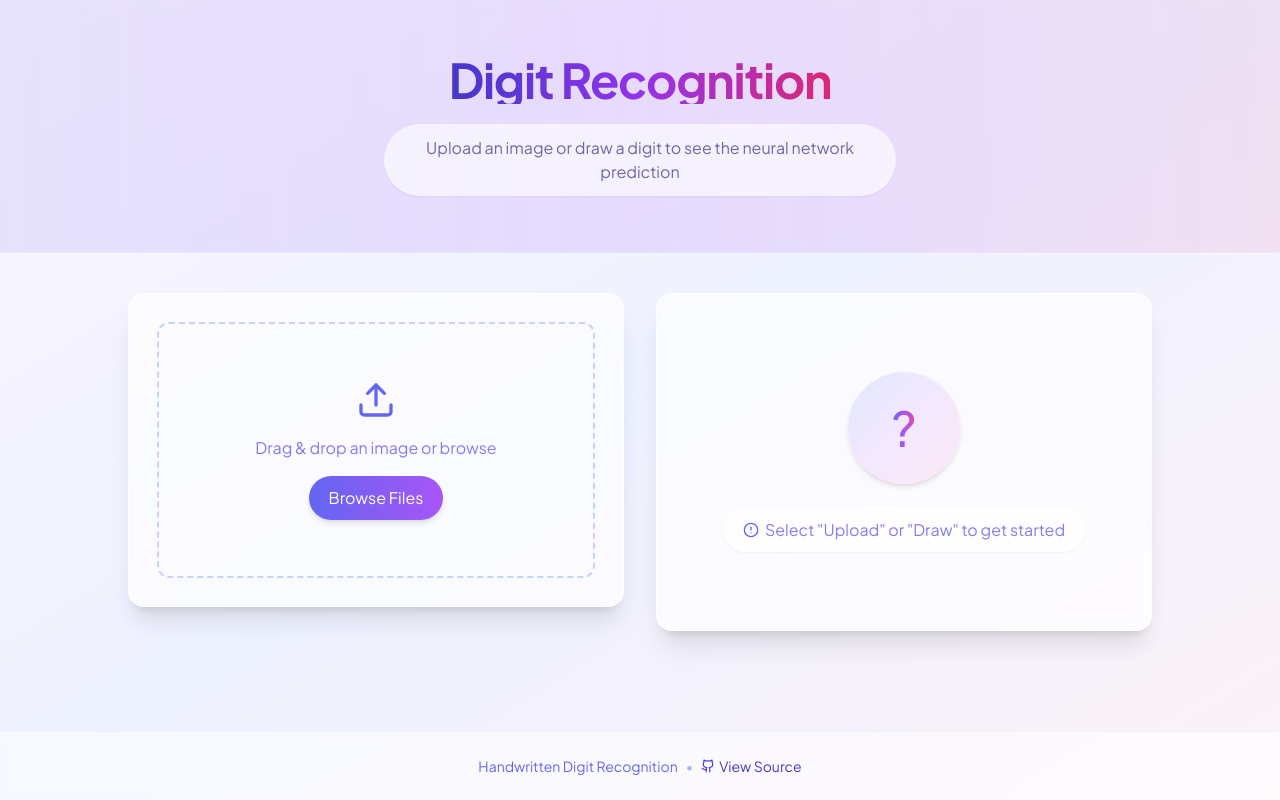
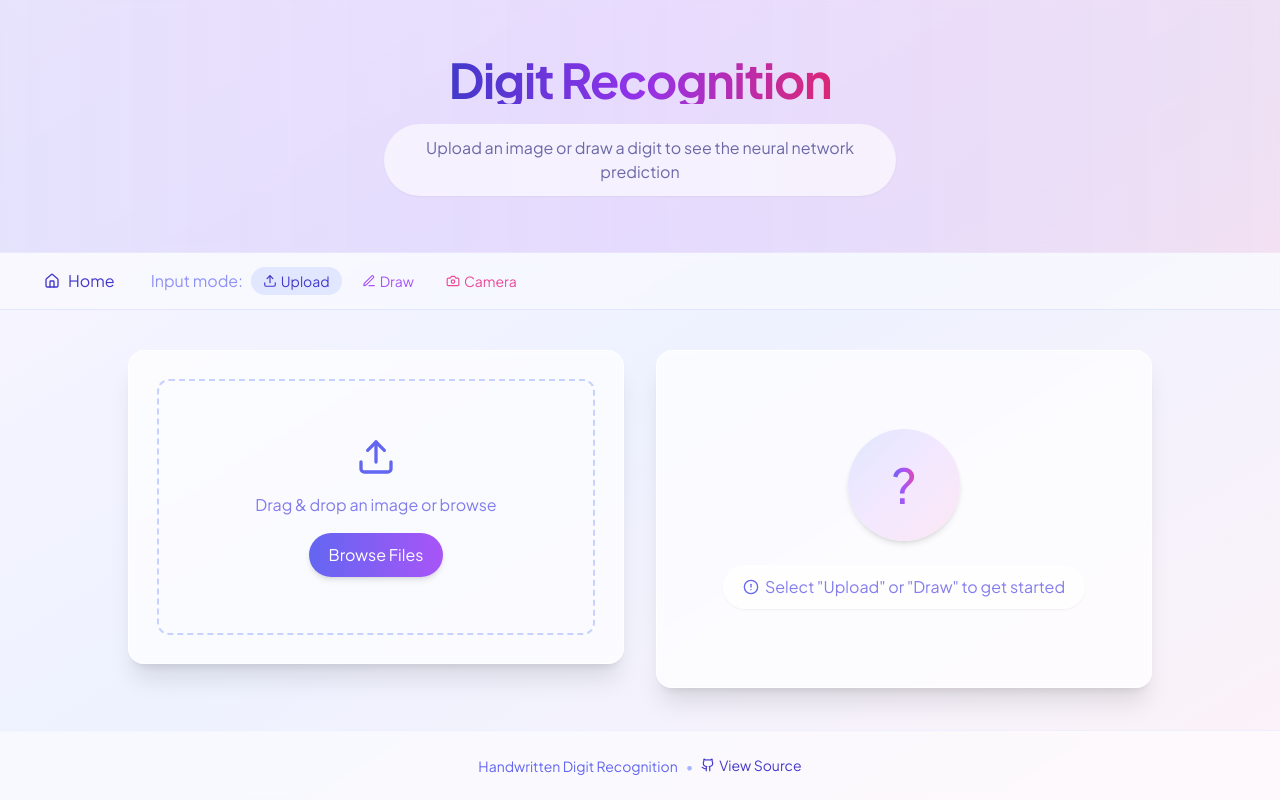
Before and after one commit to killmanu/digit-doodle-predictor, a React (Vite) app: page / in a window 1280 px wide. Both pictures are taken after a click on the button "Upload". Built offline with nearby package versions, Linux system fonts and the light colour scheme.

Commit message:
Improve navigation and input selection
- Added navigation options to allow users to easily switch between input methods and return to the home page.

```diff
--- a/src/pages/Index.tsx
+++ b/src/pages/Index.tsx
@@ -1,3 +1,4 @@
+
 import React, { useState, useEffect } from 'react';
 import AppHeader from '../components/AppHeader';
 import FileUpload from '../components/FileUpload';
@@ -6,7 +7,7 @@ import PredictionDisplay from '../components/PredictionDisplay';
 import CameraCapture from '../components/CameraCapture';
 import { predictDigit } from '../services/api';
 import { resizeImageToMnistFormat, fileToDataUrl } from '../utils/imageProcessing';
-import { PenLine, Upload, Github, Camera } from 'lucide-react';
+import { PenLine, Upload, Github, Camera, Home } from 'lucide-react';
 import { toast } from 'sonner';
 
 enum InputMode {
@@ -122,9 +123,69 @@ const Index = () => {
     setPrediction(null);
   };
 
+  const goHome = () => {
+    setInputMode(InputMode.NONE);
+    setPrediction(null);
+  };
+
   return (
     <div className="min-h-screen flex flex-col bg-gradient-to-br from-purple-50 via-indigo-50 to-pink-50">
       <AppHeader />
+
+      {inputMode !== InputMode.NONE && (
+        <div className="bg-white/40 backdrop-blur-sm border-b border-indigo-100 py-2 sticky top-0 z-10 animate-fade-in">
+          <div className="container">
+            <div className="flex items-center gap-6">
+              <button
+                onClick={goHome}
+                className="flex items-center gap-2 px-3 py-2 rounded-lg hover:bg-white/60 transition-colors text-indigo-700"
+              >
+                <Home className="w-4 h-4" />
+                <span>Home</span>
+              </button>
+
+              <div className="flex items-center gap-2">
+                <span className="text-indigo-500/70">Input mode:</span>
+                <div className="flex gap-2">
+                  <button
+                    onClick={switchToUpload}
+                    className={`px-3 py-1 rounded-full flex items-center gap-1 text-sm transition-colors ${
+                      inputMode === InputMode.UPLOAD
+                        ? 'bg-indigo-100 text-indigo-700'
+                        : 'text-indigo-500 hover:bg-white/60'
+                    }`}
+                  >
+                    <Upload className="w-3.5 h-3.5" />
+                    Upload
+                  </button>
+                  <button
+                    onClick={switchToDraw}
+                    className={`px-3 py-1 rounded-full flex items-center gap-1 text-sm transition-colors ${
+                      inputMode === InputMode.DRAW
+                        ? 'bg-purple-100 text-purple-700'
+                        : 'text-purple-500 hover:bg-white/60'
+                    }`}
+                  >
+                    <PenLine className="w-3.5 h-3.5" />
+                    Draw
+                  </button>
+                  <button
+                    onClick={switchToCamera}
+                    className={`px-3 py-1 rounded-full flex items-center gap-1 text-sm transition-colors ${
+                      inputMode === InputMode.CAMERA
+                        ? 'bg-pink-100 text-pink-700'
+                        : 'text-pink-500 hover:bg-white/60'
+                    }`}
+                  >
+                    <Camera className="w-3.5 h-3.5" />
+                    Camera
+                  </button>
+                </div>
+              </div>
+            </div>
+          </div>
+        </div>
+      )}
 
       <main className={`flex-1 container py-10 transition-opacity duration-1000 ${showContent ? 'opacity-100' : 'opacity-0'}`}>
         <div className="max-w-5xl mx-auto">
@@ -216,10 +277,10 @@ const Index = () => {
 
       <footer className="py-6 border-t border-indigo-100/50 bg-white/50 backdrop-blur-sm">
         <div className="container text-center text-sm text-indigo-500">
-          <div className="flex items-center justify-center gap-2">
+          <div>
             <span>Handwritten Digit Recognition</span>
-            <span className="text-indigo-300">•</span>
-            <a href="https://github.com" className="text-indigo-700 hover:underline flex items-center gap-1" target="_blank" rel="noreferrer">
+            <span className="text-indigo-300 mx-2">•</span>
+            <a href="https://github.com" className="text-indigo-700 hover:underline flex items-center gap-1 inline-flex" target="_blank" rel="noreferrer">
               <Github className="w-3.5 h-3.5" />
               View Source
             </a>
```
